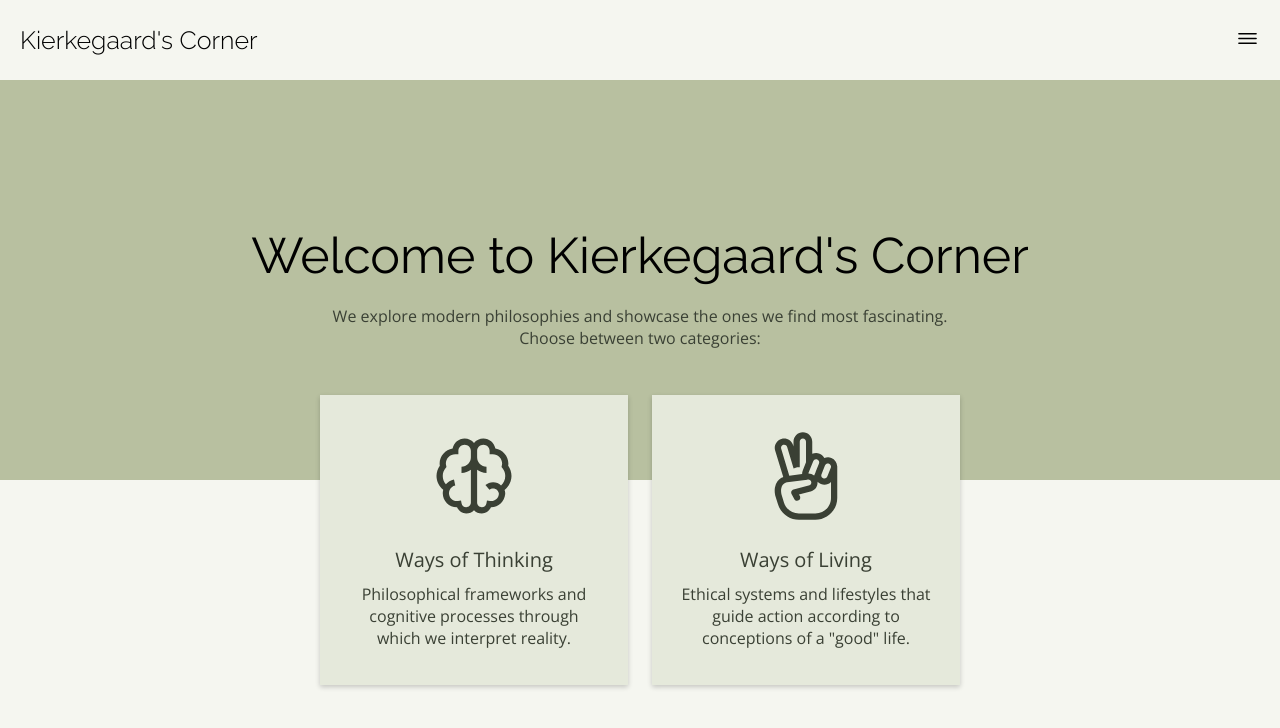
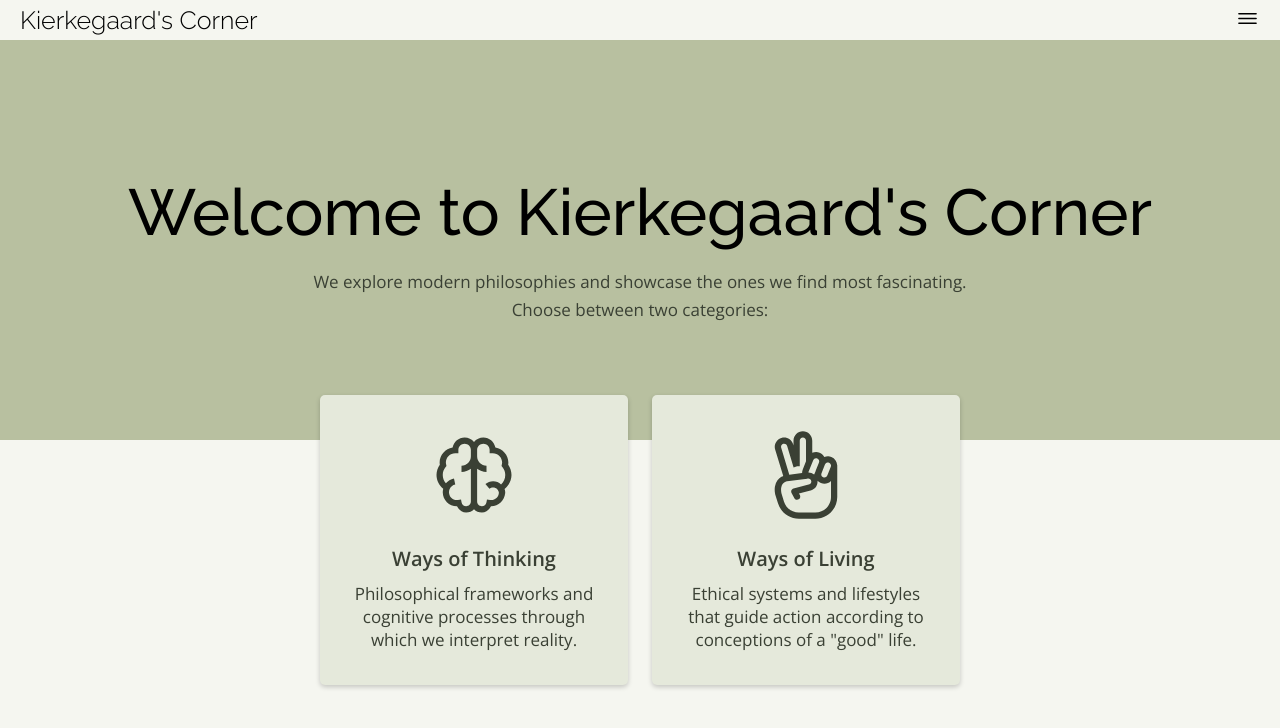
Before and after one commit to laremund/Kierkegaards_Corner, a React (Vite) app: page / in a window 1280 px wide. Shown: the top 728 px of the page. Built offline with nearby package versions, Linux system fonts and the light colour scheme.

Commit message:
style(HomePageContent): Modified emphasis for several elements and fixed some spacing and container size issues.

```diff
--- a/src/App.css
+++ b/src/App.css
@@ -13,8 +13,8 @@ h1 {
   margin-top: 20px;
 /*Typography*/
   font-family: "Raleway", sans-serif;
-  font-size: 50px;
-  font-weight: 400;
+  font-size: 65px;
+  font-weight: 500;
   color: var(--primary-text);
   text-align: center;
 }
@@ -30,7 +30,7 @@ h3 {
   color: var(--secondary-text);
   font-family: "Open Sans", sans-serif;
   font-size: 20px;
-  font-weight: 400;
+  font-weight: 600;
   margin-top: 0px;
   margin-bottom: 5px;
   text-align: center;
@@ -39,14 +39,14 @@ p {
   color: var(--secondary-text);
   text-align: center;
   font-family: "Open Sans", sans-serif;
-  font-size: 16px;
+  font-size: 17px;
   margin-top: 0px;
   margin-bottom: 5px;
 }
 
 body {
   background-color: var(--background);
-  /* min-width: 990px; */
+  min-height: 1200px;
 }
 /* ------------------------------- PageHeader ------------------------------- */
 .header-section {
@@ -55,7 +55,7 @@ body {
   align-items: center;
   justify-content: space-between;
 /*Box Model*/
-  height: 10vh;
+  height: 5vh;
   padding-left: 20px;
   padding-right: 20px;
 }
@@ -123,6 +123,7 @@ height: 100%;
 margin-bottom: 0;
 padding: 5px 10px;
 background-color: #e5e9db;
+border-radius: 5px;
 /*Miscellaneous*/
 grid-column-gap: 20px;
 grid-row-gap: 20px;
@@ -162,7 +163,7 @@ box-shadow: 0 2px 5px #0003;
 
 /* -------------------------------------------------------------------------- */
 
-/* ------------------------------- Responsive ------------------------------- */
+/* ------------------------------- Media Queries ------------------------------- */
 @media screen and (max-width: 991px) {
   .ways-of-box {
     width: 80vw;
--- a/src/components/HomePageContent.jsx
+++ b/src/components/HomePageContent.jsx
@@ -8,9 +8,11 @@ function HomePageContent () {
         <div className='body-container'>
             <div className='heading-section'>
                 <h1>Welcome to Kierkegaard's Corner</h1>
-                <p>We explore modern philosophies and showcase the ones we find most fascinating.
-                    <br/>Choose between two categories:
-                </p>
+                <div>
+                    <p>We explore modern philosophies and showcase the ones we find most fascinating.</p>
+                    <p>Choose between two categories:</p>
+                </div>
+
             </div>
             <div className='body-section'>
                 <div className='ways-of-box'>
--- a/src/index.css
+++ b/src/index.css
@@ -15,5 +15,5 @@ code {
 html,
 body,
 #root {
-  height: 100%
+  /* height: 100% */
 }
```
